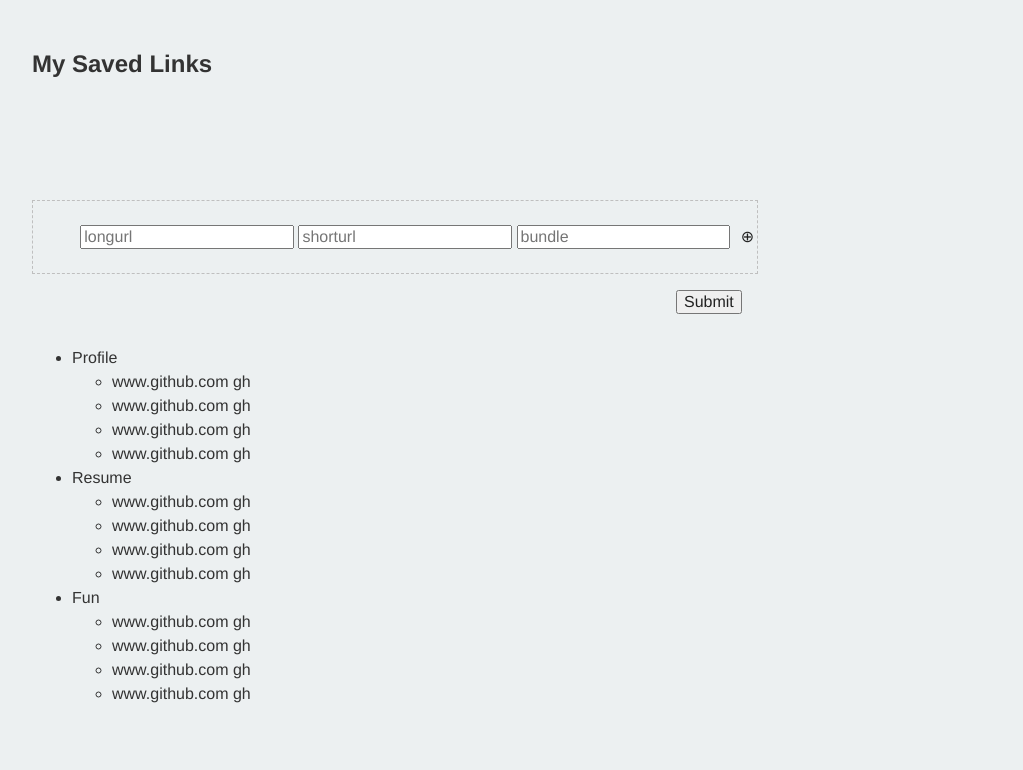
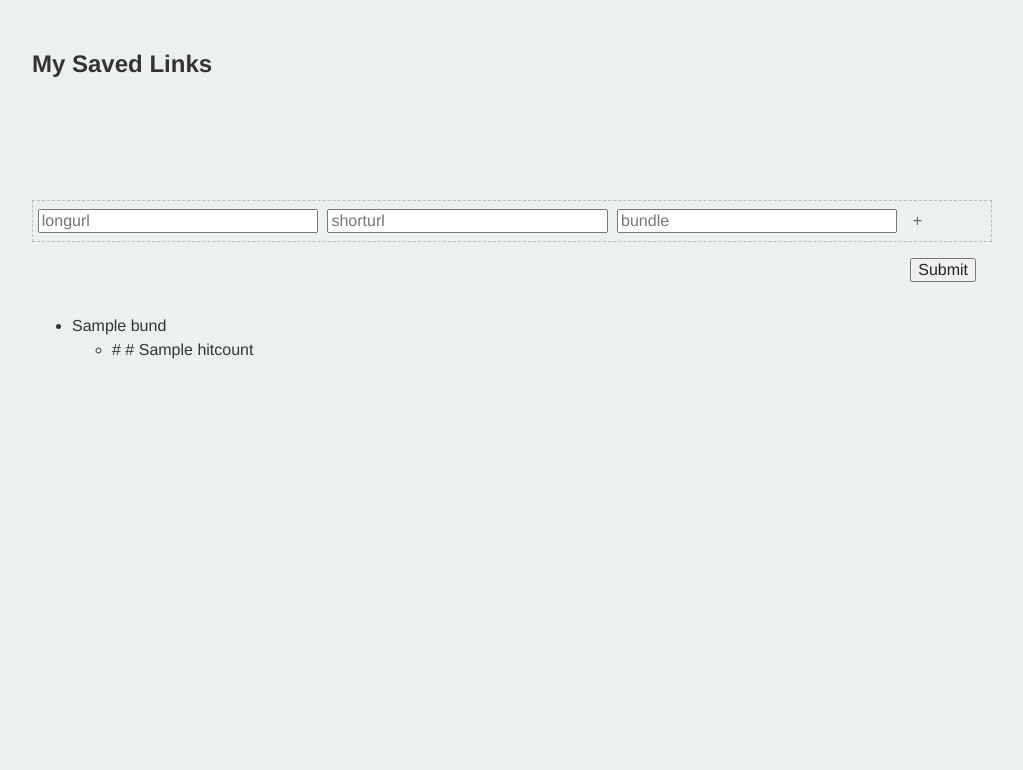
Before and after one commit to seekshreyas/shrink, a Flask app: template templates/index.html in a window 1280 px wide. Shown: the part 390-1160 px from the top of the page, without its empty margins (128-1151 px from the left). After the commit the page ends 749 px from the top, so only its background shows below. Run offline with Flask 2, Linux system fonts and the light colour scheme; the template is opened without the code that fills it: most values are stand-ins (such as "Sample title", 1, 10 or a date in 2020); some libraries are stand-ins or nearby versions; some web fonts are replaced.

Commit message:
redirection working and homepage rendering

```diff
--- a/app.py
+++ b/app.py
@@ -4,18 +4,21 @@ import shelve
 import flask
 from flask import request
 # from os import environ
-# from shrinkdb import db
+from shrinkdb import db
+from shrinkdb import Links
+from shrinkdb import Bundles
 import json
 import re
 
 app = flask.Flask(__name__)
 app.debug = True
 
-db = shelve.open("shorten.db")
+# db = shelve.open("shorten.db")
 
 # db = {}
 
 
+db.create_all()
 
 
 
@@ -25,15 +28,26 @@ db = shelve.open("shorten.db")
 # Only supports the GET method, returns a homepage represented as HTML
 ###
 @app.route('/', methods=['GET'])
+def root():
+    """Redirectos to homepage"""
+    destination = '/home'
+    app.logger.debug("Redirecting to " + destination)
+    return flask.redirect(destination)
+
+
+
+@app.route('/home', methods=['GET'])
 def home():
-    """Builds a template based on a GET request, with some default
-    arguements"""
-    index_title = request.args.get("title", "i253")
-    hello_name = request.args.get("name", "Jim")
-    return flask.render_template(
-            'index.html',
-            title=index_title,
-            name=hello_name)
+    """Render the hompepage"""
+    # index_title = request.args.get("title", "i253")
+    # hello_name = request.args.get("name", "Jim")
+    bund = Bundles.query.all()
+    links = Links.query.all()
+    app.logger.debug("Bundles =>" + str(bund))
+    app.logger.debug("Links =>" + str(links))
+
+
+    return flask.render_template('index.html',responselinks=links, responsebundles=bund)
 
 
 
@@ -42,67 +56,61 @@ def home():
 # GET method will redirect to the resource stored by PUT, by default: Wikipedia.org
 # POST/PUT method will update the redirect destination
 ###
-@app.route('/shorts', methods=['GET'])
-def short():
-    """
-    Show the form page
-    """
-    return flask.render_template('shorten.html')
+# @app.route('/shorts', methods=['GET'])
+# def short():
+#     """
+#     Show the form page
+#     """
+#     return flask.render_template('shorten.html')
 
 
 
-@app.route('/shorts/<surl>', methods=['GET'])
+@app.route('/s/<surl>', methods=['GET'])
 def short_get(surl):
     """
     Redirect to the shortened url
     """
-    shorturl = str(surl)
+    surl = str(surl)
 
-    msg = {}
-    if db.has_key(shorturl):
-        app.logger.debug("Redirect to =>" + db[shorturl])
+    record = Links.query.filter_by(shorturl=surl).first_or_404()
 
-        return flask.redirect("http://" + db[shorturl])
-    else:
-        msg['type'] = 'ERROR'
-        msg['txt'] = 'Short url doesnt exist'
+    app.logger.debug("Request : " + str(record.shorturl) + " => " + str(record.longurl))
 
-        return flask.render_template('response.html',
-                                    msgtype=msg['type'],
-                                    msgtxt=msg['txt'] )
-
-
-
-@app.route("/shorts", methods=['PUT', 'POST'])
-def short_put():
-    """
-    create a shortened url for the link
-    """
-    shorturl = str(request.form['s'])
-    longurl = str(request.form['l'])
+    return flask.redirect("http://" + record.longurl)
 
 
 
 
-    msg = {}
-    if db.has_key(shorturl):
-        msg['type'] = 'ERROR'
-        msg['txt'] = 'Short URL already exists'
+# # @app.route("/shorts", methods=['PUT', 'POST'])
+# # def short_put():
+# #     """
+# #     create a shortened url for the link
+# #     """
+# #     shorturl = str(request.form['s'])
+# #     longurl = str(request.form['l'])
 
 
-    else:
 
-        # regex courtesy: http://stackoverflow.com/questions/11242258/strip-url-python
-        longurl = re.match(r'(?:\w*://)?(?:.*\.)?([a-zA-Z-1-9]*\.[a-zA-Z]{1,}).*', longurl).groups()[0]
 
-        db[shorturl] = longurl
+#     msg = {}
+#     if db.has_key(shorturl):
+#         msg['type'] = 'ERROR'
+#         msg['txt'] = 'Short URL already exists'
 
-        msg['type'] = 'Success'
-        msg['txt'] = db[shorturl] + " => " + shorturl
 
-    return flask.render_template('response.html',
-                                    msgtype=msg['type'],
-                                    msgtxt=msg['txt'] )
+#     else:
+
+#         # regex courtesy: http://stackoverflow.com/questions/11242258/strip-url-python
+#         longurl = re.match(r'(?:\w*://)?(?:.*\.)?([a-zA-Z-1-9]*\.[a-zA-Z]{1,}).*', longurl).groups()[0]
+
+#         db[shorturl] = longurl
+
+#         msg['type'] = 'Success'
+#         msg['txt'] = db[shorturl] + " => " + shorturl
+
+#     return flask.render_template('response.html',
+#                                     msgtype=msg['type'],
+#                                     msgtxt=msg['txt'] )
 
 
 
--- a/static/css/main.css
+++ b/static/css/main.css
@@ -183,6 +183,8 @@ section {
     list-style: none;
     float:left;
     width:100%;
+    margin:0;
+    padding:0;
 }
     .generallist li{
         float:left;
@@ -265,11 +267,12 @@ header{
         border:1px solid #bfbfbf;
     }
 
-        .generalform ul > li{
+        .generalform ul  li{
             width:98%;
-            margin:0.5em 1%;
+            margin:0.5em 0.5%;
+            float:left;
         }
-                .generalform ul > li > label{
+                .generalform ul  li > label{
                     float:left;
                     width:29%;
                     text-align:right;
@@ -283,6 +286,8 @@ header{
         /*ul*/
         .wrappedfield input[type=text]{
             width:29%;
+            float:left;
+            margin:0 1% 0 0;
         }
 
         button.icon-entypo{
@@ -292,10 +297,9 @@ header{
 
         /*button*/
         .btn-addmore{
-            width:1%;
+            width:20px;
             color:#666;
             cursor:pointers;
-            font-size:20px;
 
         }
 
@@ -334,6 +338,7 @@ header{
 .container-sect{
     float:left;
     clear:both;
+    width:100%;
 }
 
 
--- a/static/js/main.js
+++ b/static/js/main.js
@@ -14,6 +14,17 @@ SHRINK = (function(){
 
 	//Event Handler
 	function evtHandler(){
+
+		jQuery('#list-form').on("click", ".btn-addmore", function(){
+			event.preventDefault();
+
+
+			inputFields = '<li class="listitem"><input type="text" id="field-link-long" placeholder="longurl" pattern="^[a-zA-Z0-9_-.]*$" name="l" required><input type="text" id="field-link-short" placeholder="shorturl" pattern="^[a-zA-Z0-9_-.]*$" name="s" required><input type="text" id="field-link-bundle" list="sbundle" name="b" placeholder="bundle" ><datalist id="sbundle"><option value="bundlename1"></option><option value="bundlename2"></option> <option value="bundlename3"></option></datalist><button class="icon-entypo btn-addmore" title="add more links">&plus;</button></li>';
+
+            jQuery('#list-form').append(inputFields);
+		});
+
+
 		jQuery('#form-shrink').submit(function(event){
 			event.preventDefault();
 
@@ -34,6 +45,9 @@ SHRINK = (function(){
 			}
 
 		});
+
+
+
 	}
 
 
--- a/templates/index.html
+++ b/templates/index.html
@@ -38,8 +38,8 @@
                 <div class="container-sect">
                     <form class="generalform" id="form-shrink" action="/shorts">
                         <fieldset>
-                            <ul class="generallist wrappedfield">
-                                <li>
+                            <ul class="generallist wrappedfield" id="list-form">
+                                <li class="listitem">
                                     <input type="text" id="field-link-long" placeholder="longurl" pattern="^[a-zA-Z0-9_-.]*$" name="l" required>
                                     <input type="text" id="field-link-short" placeholder="shorturl" pattern="^[a-zA-Z0-9_-.]*$" name="s" required>
                                     <input type="text" id="field-link-bundle" list="sbundle" name="b" placeholder="bundle" >
@@ -48,7 +48,7 @@
                                         <option value="bundlename2"></option>
                                         <option value="bundlename3"></option>
                                     </datalist>
-                                    <button class="icon-entypo" class="btn-addmore" title="add more links">&oplus;</button>
+                                    <button class="icon-entypo btn-addmore" title="add more links">&plus;</button>
                                 </li>
                             </ul>
                         </fieldset>
@@ -56,78 +56,35 @@
                             <input type="submit">
                         </fieldset>
                     </form>
+
                 </div>
                 <article class="container-sect" id="wrapper-links">
                     <ul class="list-bundle">
+
+                        {% for bund in responsebundles %}
+
                         <li class="list-bundle-item">
-                            <span class="slink-bundle">Profile</span>
+
+
+                            <span class="slink-bundle">{{ bund }}</span>
+
 
                             <ul class="list-link">
+                                {% for l in responselinks %}
                                 <li class="list-link-item">
-                                    <span class="link-long">www.github.com</span>
-                                    <span class="link-short">gh</span>
+                                    <span class="link-long">{{ l.longurl }}</span>
+                                    <span class="link-short">{{ l.shorturl }}</span>
+                                    <span class="link-hit">{{ l.hitcount }}</span>
                                 </li>
-                                <li class="list-link-item">
-                                    <span class="link-long">www.github.com</span>
-                                    <span class="link-short">gh</span>
-                                </li>
-                                <li class="list-link-item">
-                                    <span class="link-long">www.github.com</span>
-                                    <span class="link-short">gh</span>
-                                </li>
-                                <li class="list-link-item">
-                                    <span class="link-long">www.github.com</span>
-                                    <span class="link-short">gh</span>
-                                </li>
+                                {% endfor %}
                             </ul>
 
-                        </li>
-                        <li class="list-bundle-item">
-                            <span class="slink-bundle">Resume</span>
-
-                            <ul class="list-link">
-                                <li class="list-link-item">
-                                    <span class="link-long">www.github.com</span>
-                                    <span class="link-short">gh</span>
-                                </li>
-                                <li class="list-link-item">
-                                    <span class="link-long">www.github.com</span>
-                                    <span class="link-short">gh</span>
-                                </li>
-                                <li class="list-link-item">
-                                    <span class="link-long">www.github.com</span>
-                                    <span class="link-short">gh</span>
-                                </li>
-                                <li class="list-link-item">
-                                    <span class="link-long">www.github.com</span>
-                                    <span class="link-short">gh</span>
-                                </li>
-                            </ul>
 
                         </li>
-                        <li class="list-bundle-item">
-                            <span class="slink-bundle">Fun</span>
+                         {% endfor %}
 
-                            <ul class="list-link">
-                                <li class="list-link-item">
-                                    <span class="link-long">www.github.com</span>
-                                    <span class="link-short">gh</span>
-                                </li>
-                                <li class="list-link-item">
-                                    <span class="link-long">www.github.com</span>
-                                    <span class="link-short">gh</span>
-                                </li>
-                                <li class="list-link-item">
-                                    <span class="link-long">www.github.com</span>
-                                    <span class="link-short">gh</span>
-                                </li>
-                                <li class="list-link-item">
-                                    <span class="link-long">www.github.com</span>
-                                    <span class="link-short">gh</span>
-                                </li>
-                            </ul>
 
-                        </li>
+
                     </ul>
                 </article>
 
```
Also changed, not shown: shrinkdb.py (+25 -14 lines).
